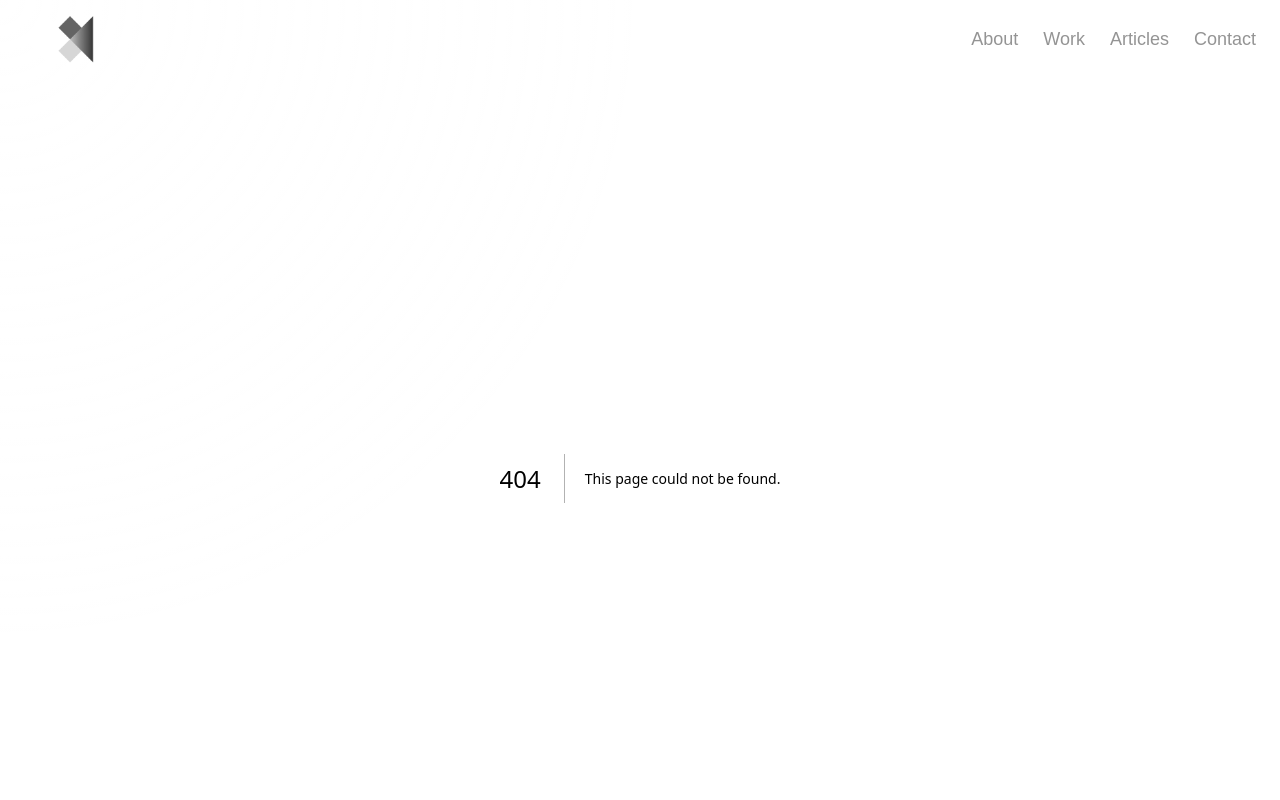
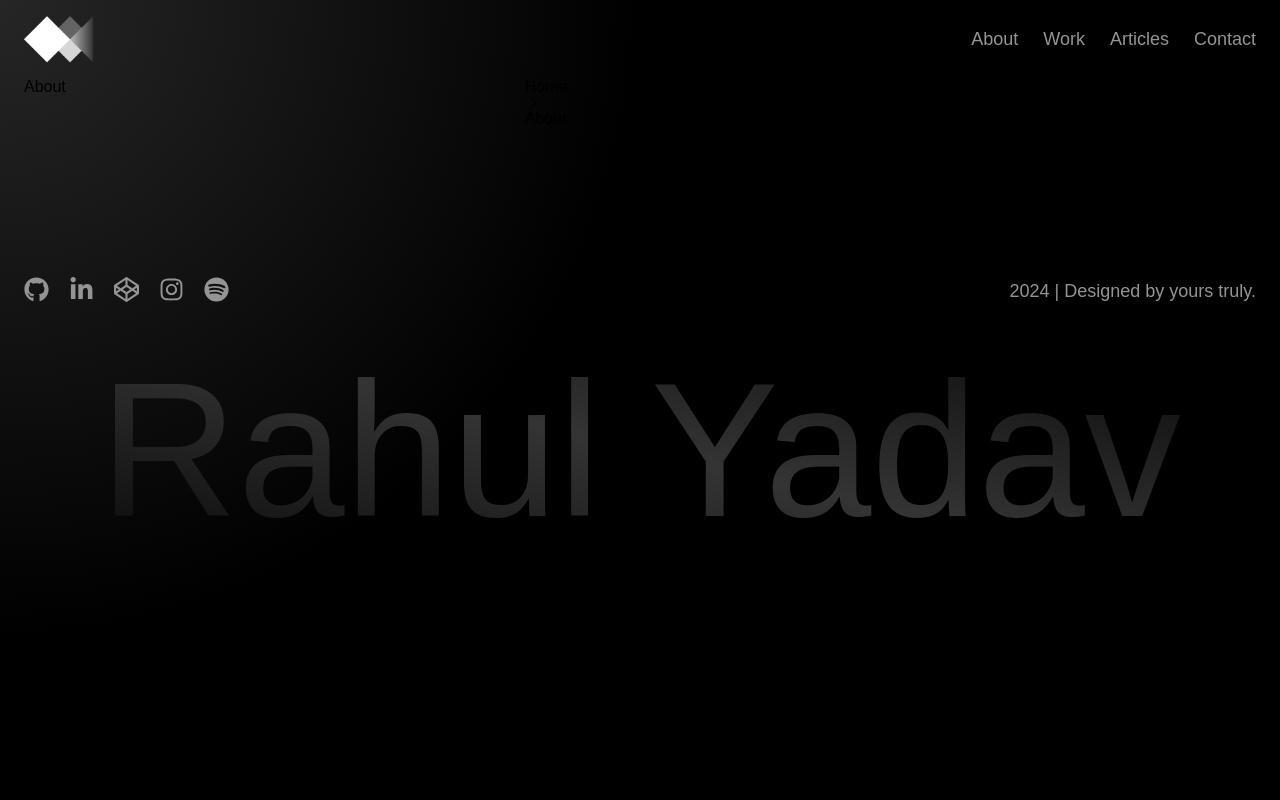
Before and after one commit to rahul-3-real/portfolio-v4, a Next.js app: page /about in a window 1280 px wide. Before the commit this address had no page. Shown: the top 800 px of the page. Built offline with nearby package versions, Linux system fonts and the light colour scheme; a web font is replaced by a local one.

Commit message:
Added Breadcrumb

```diff
--- /dev/null
+++ b/src/app/about/page.jsx
@@ -0,0 +1,18 @@
+import { Breadcrumb } from "@/components";
+
+const AboutPage = () => {
+  const breadcrumbData = {
+    Home: "/",
+    About: "current",
+  };
+
+  return (
+    <>
+      <div className="container">
+        <Breadcrumb data={breadcrumbData} />
+      </div>
+    </>
+  );
+};
+
+export default AboutPage;
--- a/src/app/layout.jsx
+++ b/src/app/layout.jsx
@@ -1,5 +1,4 @@
-import { Cursor, Navbar } from "@/components";
-import Footer from "@/components/Footer";
+import { Cursor, Navbar, Footer } from "@/components";
 import "@/static/css/style.css";
 
 export const metadata = {
--- /dev/null
+++ b/src/components/Breadcrumb.jsx
@@ -0,0 +1,37 @@
+import Link from "next/link";
+import { BsChevronLeft, BsChevronRight } from "react-icons/bs";
+
+const Breadcrumb = ({ data }) => {
+  return (
+    <div className="breadcrumb">
+      <div className="grid grid-cols-5 gap-5">
+        <div className="col-span-2">
+          {Object.entries(data).map(([label, path]) => (
+            <h2 className="breadcrumb-title" key={label}>
+              {path === "current" && label}
+            </h2>
+          ))}
+        </div>
+
+        <div className="col-span-3">
+          <ul className="breadcrumb-menu">
+            {Object.entries(data).map(([label, path], index, array) => (
+              <li key={label} className="breadcrumb-item">
+                {path === "current" ? (
+                  <span className="breadcrumb-link active">{label}</span>
+                ) : (
+                  <Link href={path} className="breadcrumb-link">
+                    {label}
+                  </Link>
+                )}
+                {index < array.length - 1 && <BsChevronRight />}
+              </li>
+            ))}
+          </ul>
+        </div>
+      </div>
+    </div>
+  );
+};
+
+export default Breadcrumb;
--- a/src/components/index.jsx
+++ b/src/components/index.jsx
@@ -1,4 +1,6 @@
+import Breadcrumb from "./Breadcrumb";
 import Cursor from "./Cursor";
+import Footer from "./Footer";
 import Navbar from "./Navbar";
 
-export { Cursor, Navbar };
+export { Cursor, Navbar, Footer, Breadcrumb };
```
